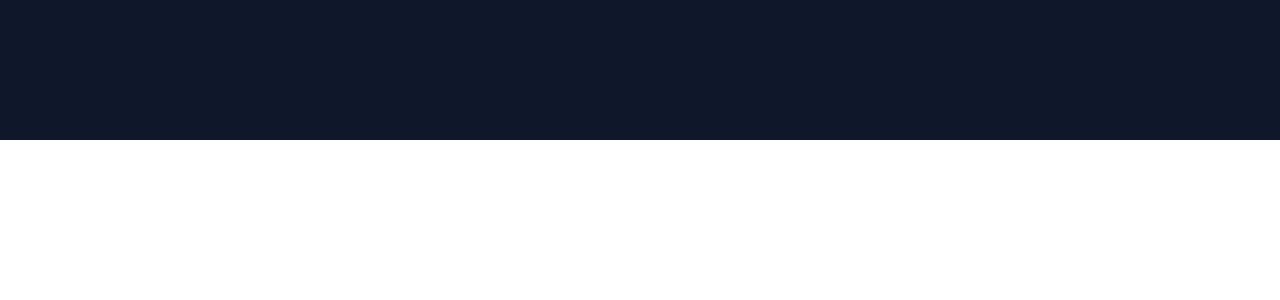
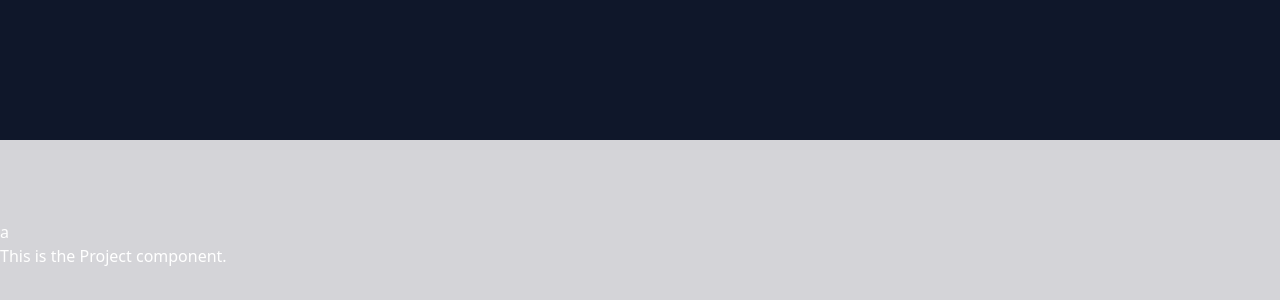
Before and after one commit to Yadier01/MyPersonalPortafolio, a React (Vite) app: page / in a window 1280 px wide. Shown: the part 740-1040 px from the top of the page. Built offline with nearby package versions, Linux system fonts and the light colour scheme.

Commit message:
added scroll on click

```diff
--- a/src/App.tsx
+++ b/src/App.tsx
@@ -3,23 +3,33 @@
 import { Project } from "./components/Projects";
 import { About } from "./components/About";
 import { Contact } from "./components/Contact";
-import { Main } from "./components/Main";
+import Main from "./components/Main";
 
-function App() {
-  const ref1 = useRef(null);
-  const ref2 = useRef(null);
-  const ref3 = useRef(null);
-  const ref4 = useRef(null);
+const App = () => {
+  const refs = {
+    project: useRef<HTMLDivElement>(null),
+    about: useRef<HTMLDivElement>(null),
+    contact: useRef<HTMLDivElement>(null),
+  };
+
+  const scrollToRef = (ref: React.RefObject<HTMLDivElement>) => {
+    if (ref.current) {
+      window.scrollTo({
+        top: ref.current.offsetTop,
+        behavior: "smooth",
+      });
+    }
+  };
 
   return (
-    <body className="h-screen">
-      <Header></Header>
+    <div className="h-screen py-20 ">
+      <Header refs={refs} scrollToRef={scrollToRef}></Header>
       <Main></Main>
-      <Project></Project>
-      <About></About>
-      <Contact></Contact>
-    </body>
+      <Project ref={refs.project} text={"a"}></Project>
+      <About ref={refs.about} text={"a"}></About>
+      <Contact ref={refs.contact} text={"a"}></Contact>
+    </div>
   );
-}
+};
 
 export default App;
--- a/src/components/About.tsx
+++ b/src/components/About.tsx
@@ -1,3 +1,11 @@
-export const About = () => {
-  return <section className="h-screen bg-zinc-700"></section>;
-};
+import React from "react";
+import { forwardRef } from "react";
+
+export const About = React.forwardRef<HTMLDivElement, { text: string }>(
+  ({ text }, ref) => (
+    <div className="h-screen  bg-zinc-500 text-white py-20" ref={ref}>
+      <h2>{text}</h2>
+      <p>This is the About component.</p>
+    </div>
+  )
+);
--- a/src/components/Contact.tsx
+++ b/src/components/Contact.tsx
@@ -1,3 +1,10 @@
-export const Contact = () => {
-  return <section className="h-screen bg-neutral-100"></section>;
-};
+import React from "react";
+
+export const Contact = React.forwardRef<HTMLDivElement, { text: string }>(
+  ({ text }, ref) => (
+    <div className="h-screen  bg-zinc-900 text-white py-20" ref={ref}>
+      <h2>{text}</h2>
+      <p>This is the Contact component.</p>
+    </div>
+  )
+);
--- a/src/components/Header.tsx
+++ b/src/components/Header.tsx
@@ -1,21 +1,35 @@
-import { Project } from "./Projects";
+import React from "react";
+import Main from "./Main";
 
-const Header = () => {
+interface propsType {
+  refs: {
+    project: React.RefObject<HTMLDivElement>;
+    about: React.RefObject<HTMLDivElement>;
+    contact: React.RefObject<HTMLDivElement>;
+  };
+  scrollToRef: (ref: React.RefObject<HTMLDivElement>) => void;
+}
+
+const Header = ({ refs, scrollToRef }: propsType) => {
   return (
-    <header className="h-20 bg-slate-900 text-white">
-      <nav className="h-full  ">
+    <header className="h-20 bg-slate-900 text-white fixed top-0 left-0 right-0">
+      <nav className="h-full">
         <div className="flex h-full justify-evenly items-center">
           <span>YG</span>
           <div className="flex">
             <ul className="flex gap-10">
               <li>
-                <button>Project</button>
+                <button onClick={() => scrollToRef(refs.project)}>
+                  Project
+                </button>
               </li>
               <li>
-                <button>About</button>
+                <button onClick={() => scrollToRef(refs.about)}>About</button>
               </li>
               <li>
-                <button>Contact</button>
+                <button onClick={() => scrollToRef(refs.contact)}>
+                  Contact
+                </button>
               </li>
             </ul>
           </div>
--- a/src/components/Main.tsx
+++ b/src/components/Main.tsx
@@ -1,7 +1,13 @@
-export const Main = () => {
+import React, { useRef } from "react";
+import { forwardRef } from "react";
+
+const Main = () => {
   return (
-    <section className="h-screen bg-slate-900">
-      <div></div>
+    <section className="h-screen  bg-slate-900 text-white ">
+      <h4>Hey! my name is</h4>
+      <h1>Yadier </h1>
     </section>
   );
 };
+
+export default Main;
--- a/src/components/Projects.tsx
+++ b/src/components/Projects.tsx
@@ -1,3 +1,14 @@
-export const Project = () => {
-  return <section className="h-screen "></section>;
+import React, { forwardRef } from "react";
+
+type ProjectProps = {
+  text: string;
 };
+
+export const Project = forwardRef<HTMLDivElement, ProjectProps>(
+  ({ text }, ref) => (
+    <div className="h-screen   bg-zinc-300 text-white py-20" ref={ref}>
+      <h2>{text}</h2>
+      <p>This is the Project component.</p>
+    </div>
+  )
+);
```
